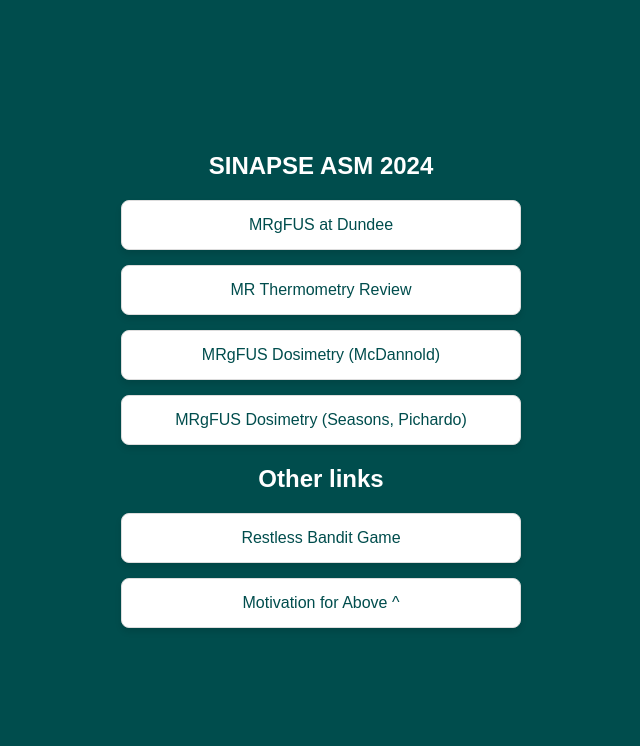
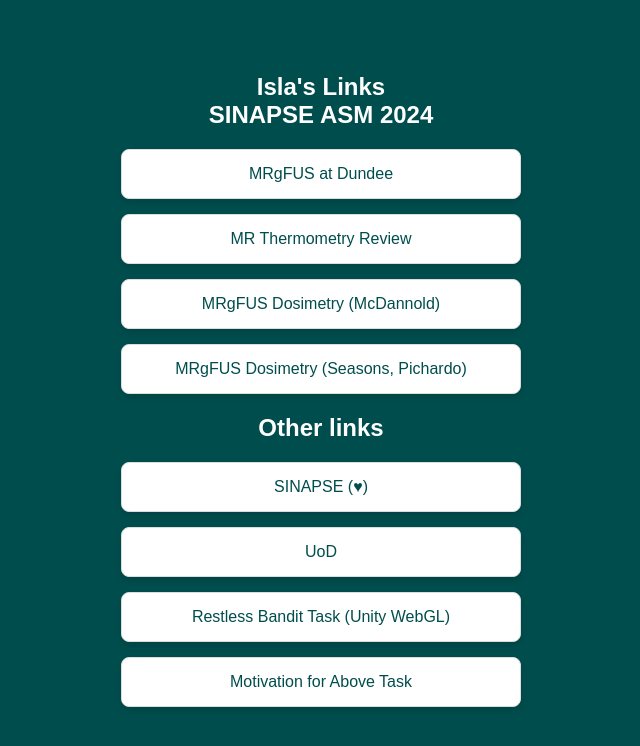
Before and after one commit to i-brnrd/links, a plain HTML site: page index.html in a window 1280 px wide. Shown: the whole page, without its empty margins (319-959 px from the left). Drawn offline with Linux system fonts and the light colour scheme.

Commit message:
sinapseASM

```diff
--- a/index.html
+++ b/index.html
@@ -11,6 +11,7 @@
 <body>
 
   <div class="container">
+    <h2>Isla's Links</h2>
     <h1>SINAPSE ASM 2024</h1>
     <div class="link-container">
       <a href="https://www.dundee.ac.uk/stories/new-dawn-peter" class="link">MRgFUS at Dundee</a>
@@ -20,9 +21,11 @@
     </div>
     <h1>Other links</h1>
     <div class="link-container">
-      <a href="https://gilbertson2209.github.io/thal-val/" class="link">Restless Bandit Game</a>
+      <a href="https://www.sinapse.ac.uk" class="link">SINAPSE (♥)</a>
+      <a href="https://www.dundee.ac.uk" class="link">UoD</a>
+      <a href="https://gilbertson2209.github.io/thal-val/" class="link">Restless Bandit Task (Unity WebGL)</a>
       <a href="https://www.dundee.ac.uk/stories/parkinsons-patients-work-their-brains-harder-stay-motivated"
-        class="link">Motivation for Above ^</a>
+        class="link">Motivation for Above Task</a>
     </div>
   </div>
 </body>
```
Also changed, not shown: 1 other file.
